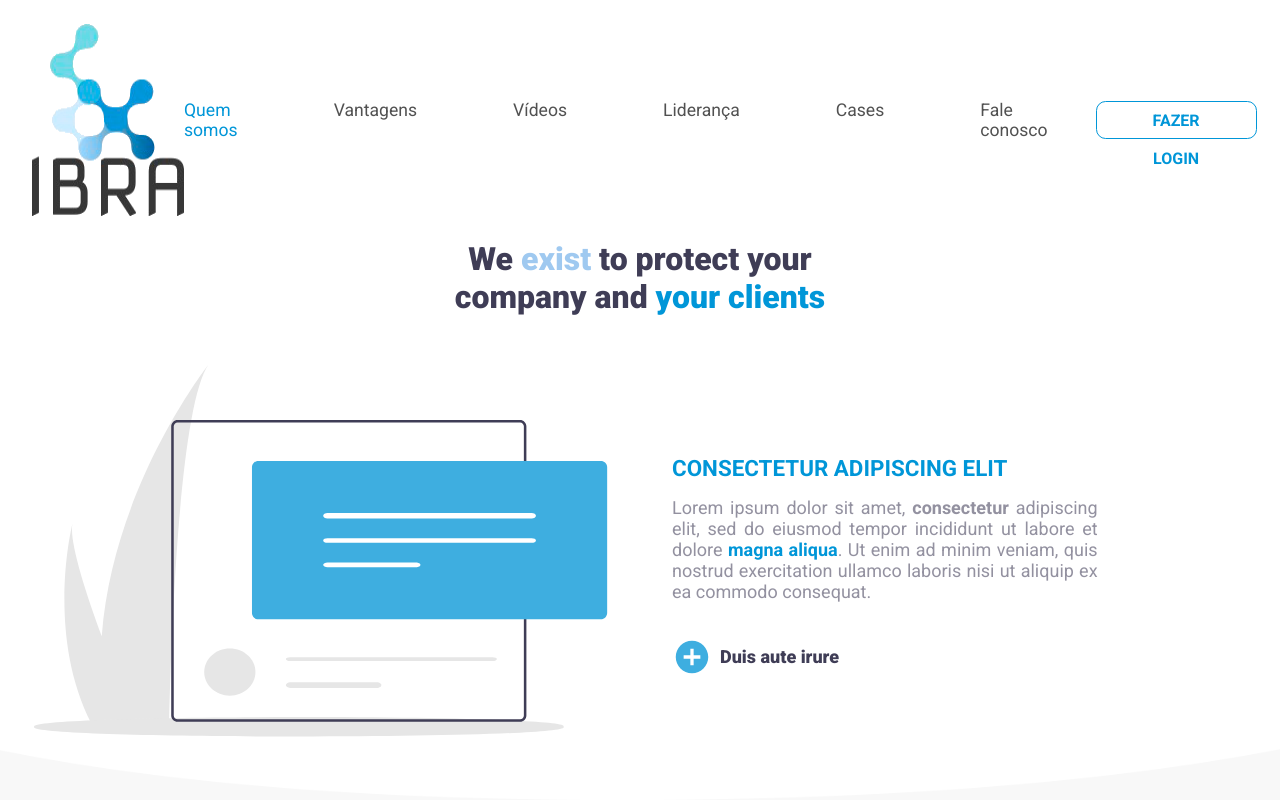
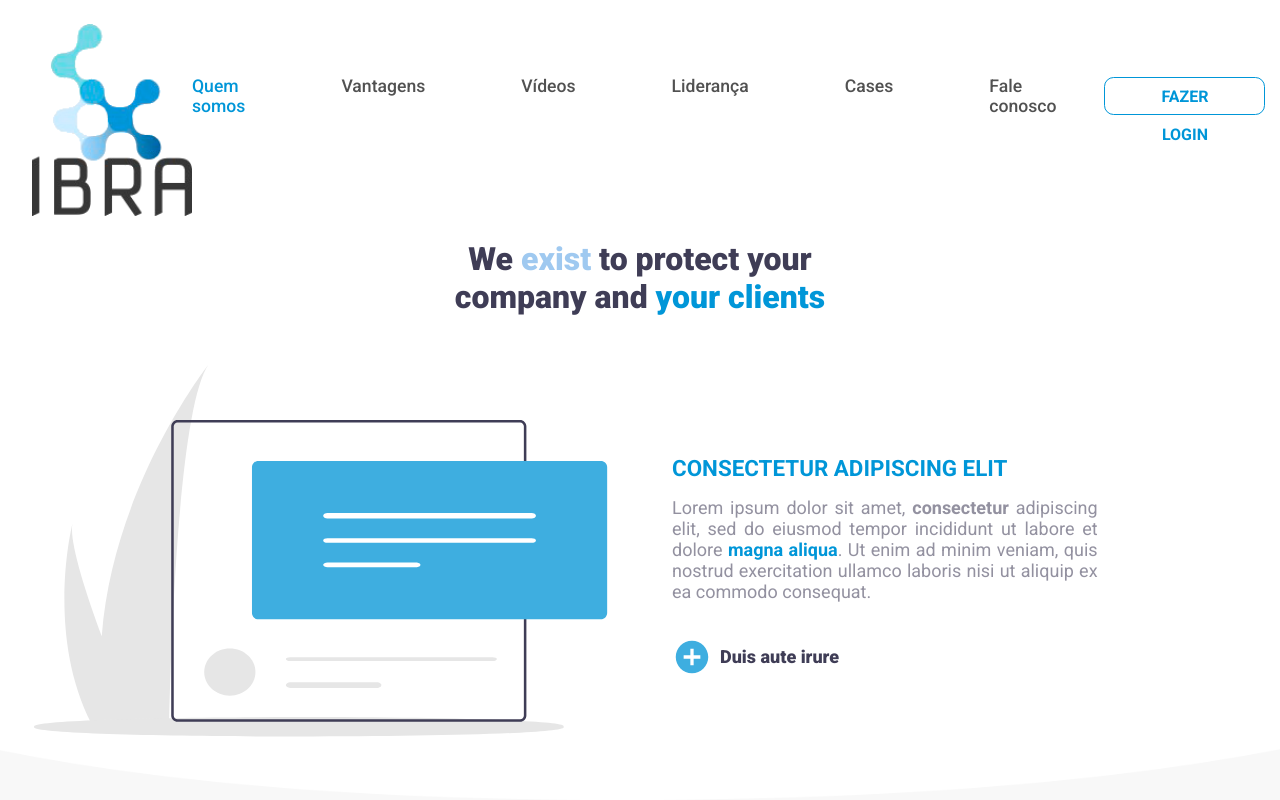
Before and after one commit to martinsvinicius/ibra-front, a Next.js app: page / in a window 1280 px wide. Shown: the top 800 px of the page. Built offline with nearby package versions, Linux system fonts and the light colour scheme.

Commit message:
fixing header positions

```diff
--- a/src/components/Header/styles.ts
+++ b/src/components/Header/styles.ts
@@ -11,13 +11,14 @@ export const Container = styled.header`
   justify-content: space-between;
 
   img {
-    width: 9.5rem;
+    width: 10rem;
     height: 12rem;
   }
 `;
 
 export const Nav = styled.nav`
   flex: 0.9;
+  margin-top: -3rem;
   display: flex;
 
   align-items: center;
@@ -40,7 +41,7 @@ export const Nav = styled.nav`
     }
 
     li a {
-      font-weight: 400;
+      font-weight: 500;
       font-size: 1.1rem;
     }
   }
```
